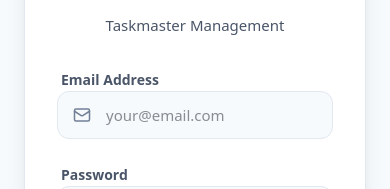
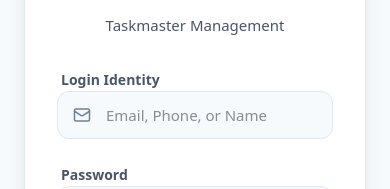
Before and after one commit to RaghavSobti37/Taskmaster, a React (Vite) app in the folder client/: page /login in a window 390 px wide. Shown: the part 259-448 px from the top of the page. Built offline with nearby package versions, Linux system fonts and the light colour scheme; no server answers.

Commit message:
feat: enabled login via email, phone, or name

```diff
--- a/client/src/pages/LoginPage.jsx
+++ b/client/src/pages/LoginPage.jsx
@@ -52,14 +52,14 @@ const LoginPage = () => {
 
         <form onSubmit={handleSubmit} className="space-y-6">
           <div className="space-y-2">
-            <label className="text-sm font-semibold text-[var(--color-text-secondary)] ml-1">Email Address</label>
+            <label className="text-sm font-semibold text-[var(--color-text-secondary)] ml-1">Login Identity</label>
             <div className="relative">
               <Mail size={18} className="absolute left-4 top-1/2 -translate-y-1/2 text-[var(--color-text-muted)]" />
               <input
-                type="email"
+                type="text"
                 required
                 className="w-full pl-12 pr-4 py-3 bg-[var(--color-bg-workspace)] border border-[var(--color-bg-border)] rounded-xl focus:ring-2 focus:ring-[var(--color-action-primary)] focus:border-transparent outline-none transition-all"
-                placeholder="your@email.com"
+                placeholder="Email, Phone, or Name"
                 value={email}
                 onChange={(e) => setEmail(e.target.value)}
               />
--- a/client/src/pages/SettingsPage.jsx
+++ b/client/src/pages/SettingsPage.jsx
@@ -310,7 +310,7 @@ const SettingsPage = () => {
             </div>
 
             <div className="pt-6 border-t border-[var(--color-bg-border)] space-y-4">
-              <label className="text-[9px] font-black text-[var(--color-text-muted)] uppercase tracking-[0.2em] ml-1">My Team Affiliations</label>
+              <label className="text-[9px] font-black text-[var(--color-text-muted)] uppercase tracking-[0.2em] ml-1">My Teams</label>
               <div className="flex flex-wrap gap-3">
                 {[...allTeams]
                   .sort((a, b) => {
```
Also changed, not shown: 1 other file (tests, documents, lock files or other folders). Lines whose indentation alone changed are shown as unchanged.
